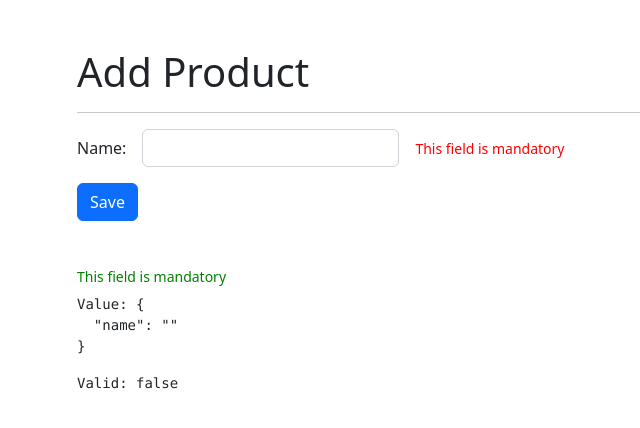
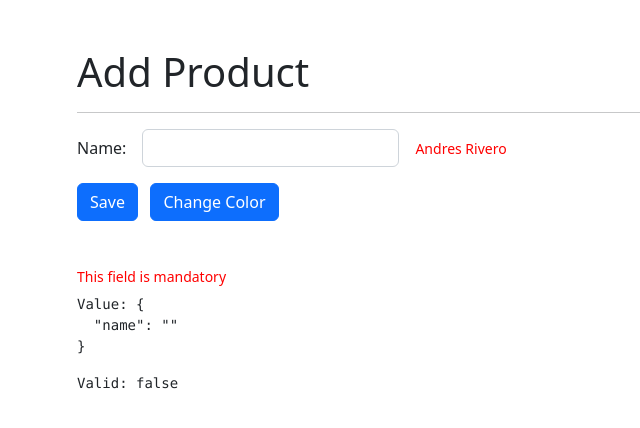
Before and after one commit to andres19r/directivesApp, an Angular app: page /products/add in a window 1280 px wide. Shown: the top 428 px of the page, without its empty margins (5-645 px from the left). Built offline with nearby package versions, Linux system fonts and the light colour scheme.

Commit message:
make the directive react to component changes

```diff
--- a/src/app/products/pages/add/add.component.html
+++ b/src/app/products/pages/add/add.component.html
@@ -14,6 +14,8 @@
     <div class="col-auto">
       <span
         error-msg
+        [message]="text1"
+        [color]="colorCustom"
         *ngIf="hasError('name')"
       ></span>
     </div>
@@ -21,7 +23,9 @@
 
   <div class="row mt-3">
     <div class="col">
-      <button class="btn btn-primary">Save</button>
+      <button (click)="changeName()" class="btn btn-primary">Save</button>
+      &nbsp;
+      <button (click)="changeColor()" class="btn btn-primary">Change Color</button>
     </div>
   </div>
 </form>
--- a/src/app/products/pages/add/add.component.ts
+++ b/src/app/products/pages/add/add.component.ts
@@ -7,7 +7,8 @@ import { FormBuilder, FormGroup, Validators } from '@angular/forms';
   styleUrls: ['./add.component.css'],
 })
 export class AddComponent implements OnInit {
-  colorCustom: string = 'green';
+  colorCustom: string = 'red';
+  text1: string = 'Andres Rivero';
   myForm: FormGroup = this.fb.group({
     name: ['', Validators.required],
   });
@@ -19,4 +20,12 @@ export class AddComponent implements OnInit {
   hasError(field: string): boolean {
     return this.myForm.get('name')?.invalid || false;
   }
+
+  changeName() {
+    this.text1 = 'Juan Carlos';
+  }
+
+  changeColor() {
+    this.colorCustom = 'blue';
+  }
 }
--- a/src/app/shared/directives/error-msg.directive.ts
+++ b/src/app/shared/directives/error-msg.directive.ts
@@ -1,9 +1,16 @@
-import { Directive, ElementRef, Input, OnInit } from '@angular/core';
+import {
+  Directive,
+  ElementRef,
+  Input,
+  OnChanges,
+  OnInit,
+  SimpleChanges,
+} from '@angular/core';
 
 @Directive({
   selector: '[error-msg]',
 })
-export class ErrorMsgDirective implements OnInit {
+export class ErrorMsgDirective implements OnInit, OnChanges {
   htmlElement: ElementRef<HTMLElement>;
   @Input() color: string = 'red';
   @Input() message: string = 'This field is mandatory';
@@ -17,6 +24,17 @@ export class ErrorMsgDirective implements OnInit {
     this.setMessage();
   }
 
+  ngOnChanges(changes: SimpleChanges): void {
+    if (changes['message']) {
+      const newMessage = changes['message']?.currentValue;
+      this.htmlElement.nativeElement.innerText = newMessage;
+    }
+    if (changes['color']) {
+      const newColor = changes['color']?.currentValue;
+      this.htmlElement.nativeElement.style.color = newColor;
+    }
+  }
+
   setColor(): void {
     this.htmlElement.nativeElement.style.color = this.color;
     this.htmlElement.nativeElement.classList.add('form-text');
```
